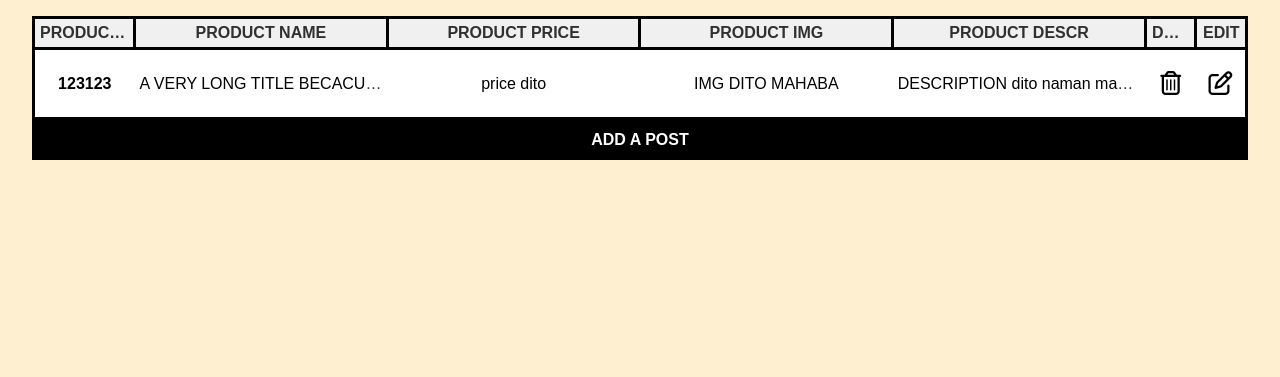
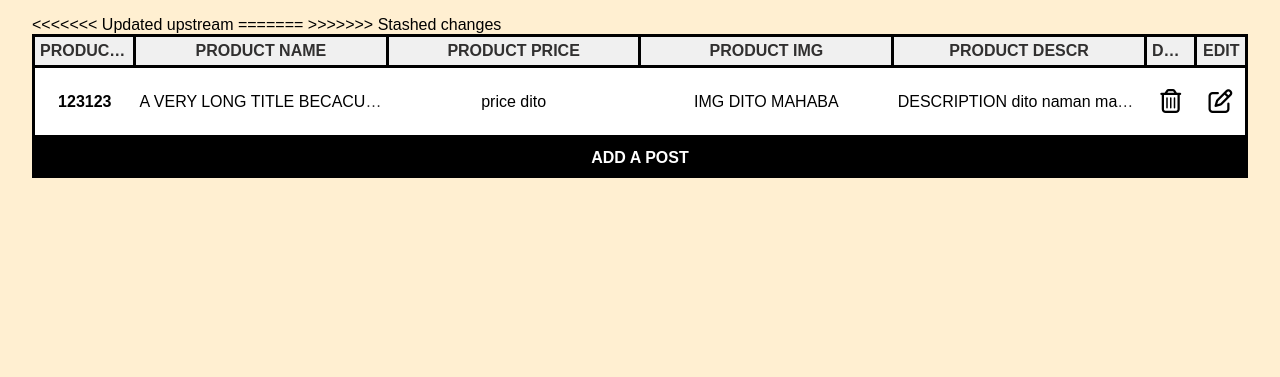
Before and after one commit to JuliaMelle/2ITG_grp2_LuzViMinda, a PHP site: page /seller/manage-product.php in a window 1280 px wide. Shown: the part 80-457 px from the top of the page. Run offline with PHP 8.4, Linux system fonts and the light colour scheme; some libraries are stand-ins or nearby versions.

Commit message:
Update manage-product.php

```diff
--- a/seller/manage-product.php
+++ b/seller/manage-product.php
@@ -19,7 +19,11 @@
     <?php require_once '../components/navbar.php' ?>
     <!-- product_id	user_id	category	product_name	product_price	product_img	product_desc -->
     <div class="blog-container">
+<<<<<<< Updated upstream
 
+=======
+
+>>>>>>> Stashed changes
         <table class="a">
             <thead>
                 <tr>
```
